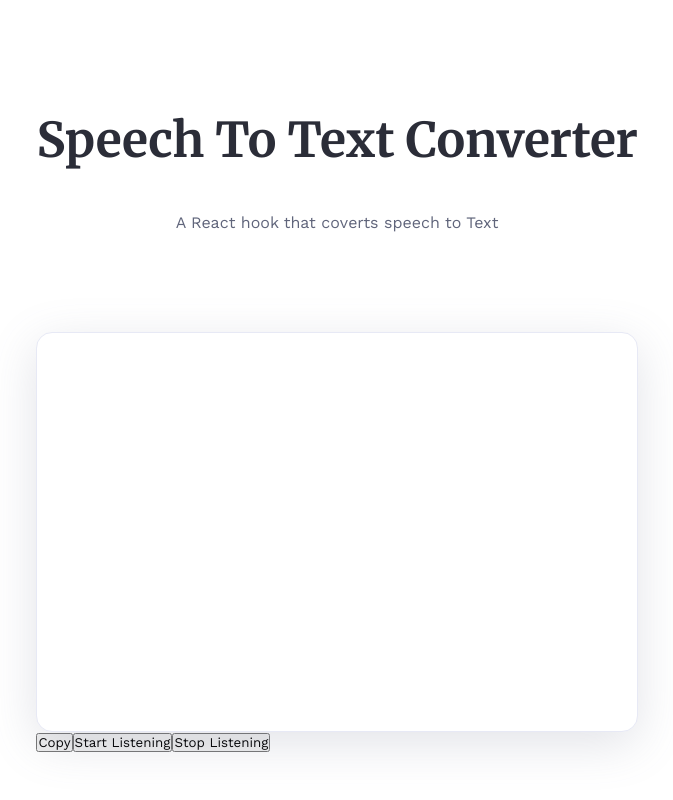
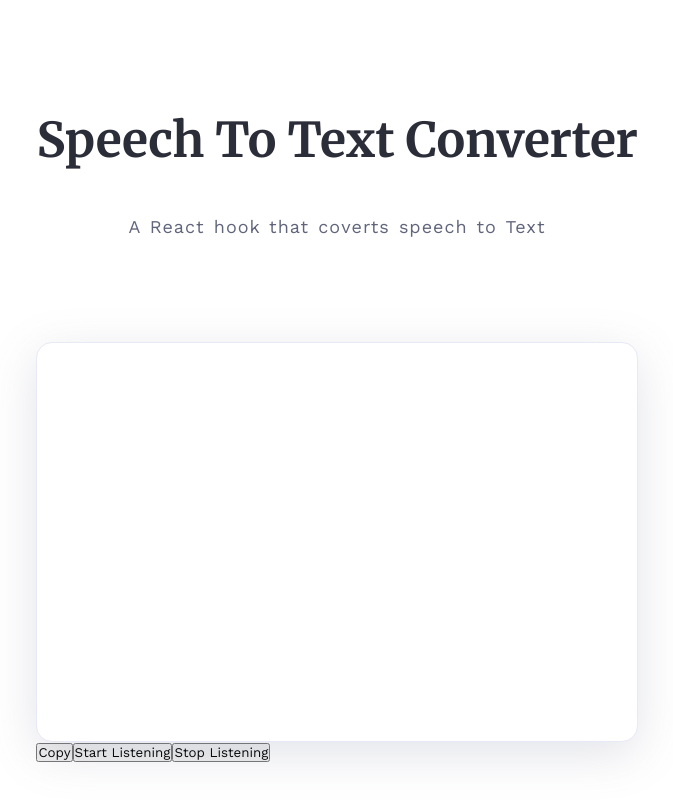
Before and after one commit to Kirttinath/text-to-speech-app, a React (Create React App) app: page / in a window 1280 px wide. Shown: the whole page, without its empty margins (303-976 px from the left). Built offline with nearby package versions, Linux system fonts and the light colour scheme.

Commit message:
main content font size , line height and word spacing

```diff
--- a/src/App.css
+++ b/src/App.css
@@ -52,3 +52,10 @@ p {
   border: 0.3px solid rgb(43, 45, 56, 0.3);
   outline: none;
 }
+p,
+.main-content {
+  font-size: 18px;
+  letter-spacing: 1px;
+  word-spacing: 2px;
+  line-height: 1.6;
+}
```
